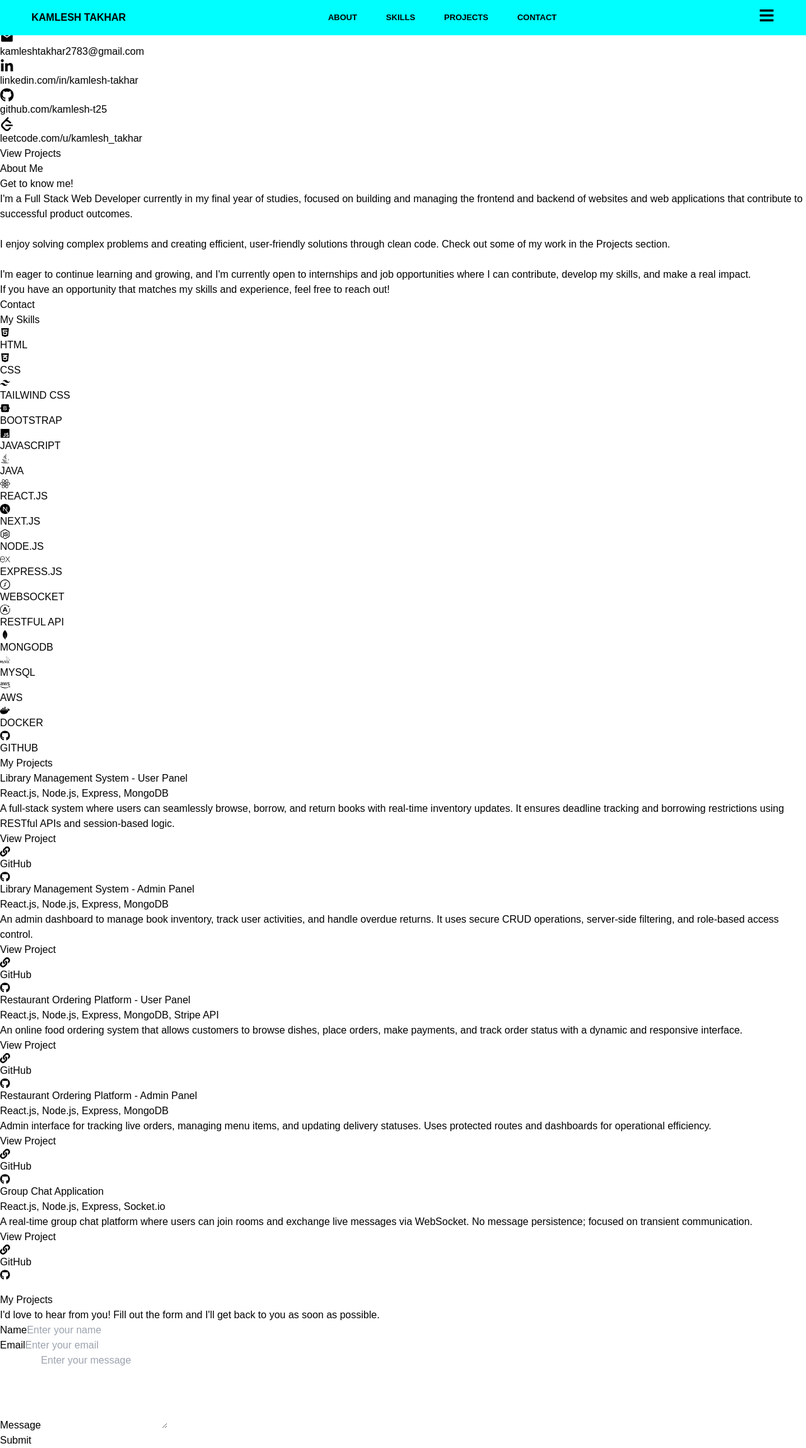
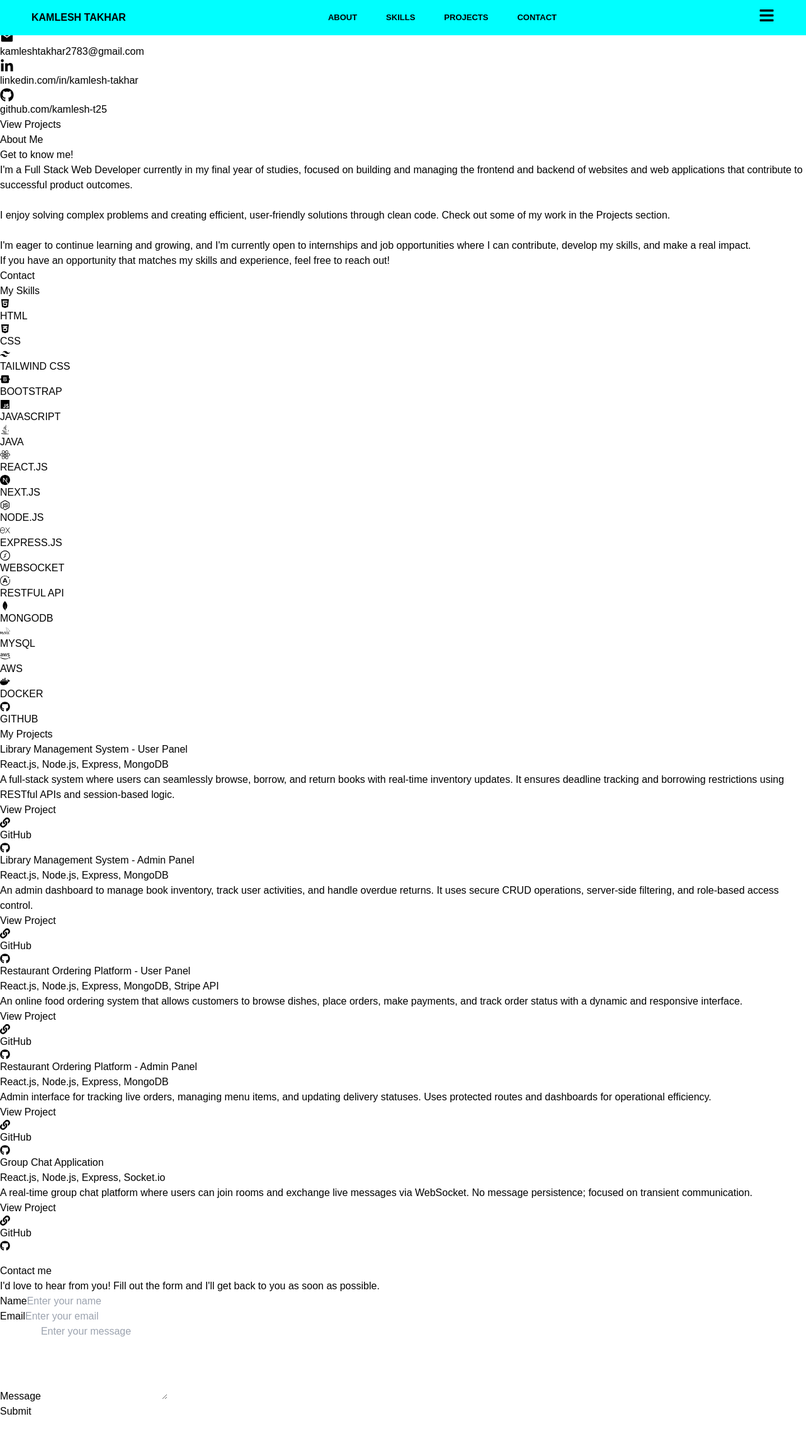
Before and after one commit to kamlesh-t25/portfolio_website, a React (Vite) app: page / in a window 1280 px wide. Shown: the whole page at 63% size. After the commit the page ends 2253 px from the top, so only its background shows below. Built offline with nearby package versions, Linux system fonts and the light colour scheme.

Commit message:
minor update

```diff
--- a/src/components/Contact/Contact.jsx
+++ b/src/components/Contact/Contact.jsx
@@ -36,7 +36,7 @@
       {/* Heading */}
       <div className="w-full px-4 max-w-3xl  mb-12">
         <div className="w-full mb-6 max-w-4xl flex flex-col items-start">
-          <h1 className="text-4xl font-extrabold text-gray-900 tracking-wide mb-2">My Projects</h1>
+          <h1 className="text-4xl font-extrabold text-gray-900 tracking-wide mb-2">Contact me</h1>
           <div className="w-60 h-1 bg-[#7843E9] rounded-full"></div>
         </div>
         <p className="mt-4 text-gray-600 text-lg">
--- a/src/components/Introduction/Introduction.jsx
+++ b/src/components/Introduction/Introduction.jsx
@@ -41,10 +41,10 @@
             <span className='font-[300]'>github.com/kamlesh-t25</span>
           </a>
 
-          <a href="https://leetcode.com/u/kamlesh_takhar/" target="_blank" className="flex items-center gap-2 hover:text-blue-600">
+          {/* <a href="https://leetcode.com/u/kamlesh_takhar/" target="_blank" className="flex items-center gap-2 hover:text-blue-600">
             <SiLeetcode className='text-[#7843E9]' size={22} />
             <span className='font-[300]'>leetcode.com/u/kamlesh_takhar</span>
-          </a>
+          </a> */}
         </div>
 
         <a href="#projects-container">
```
